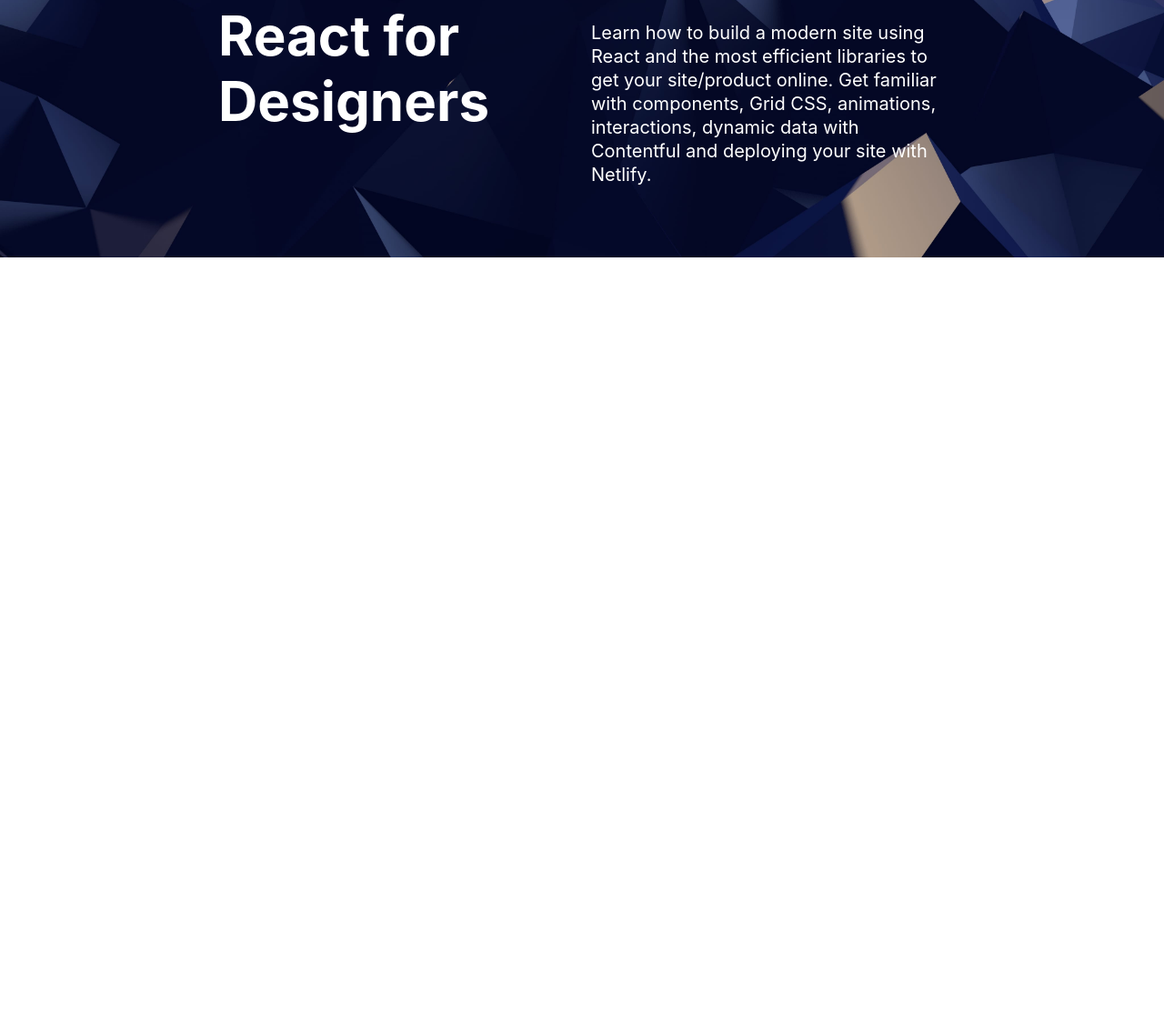
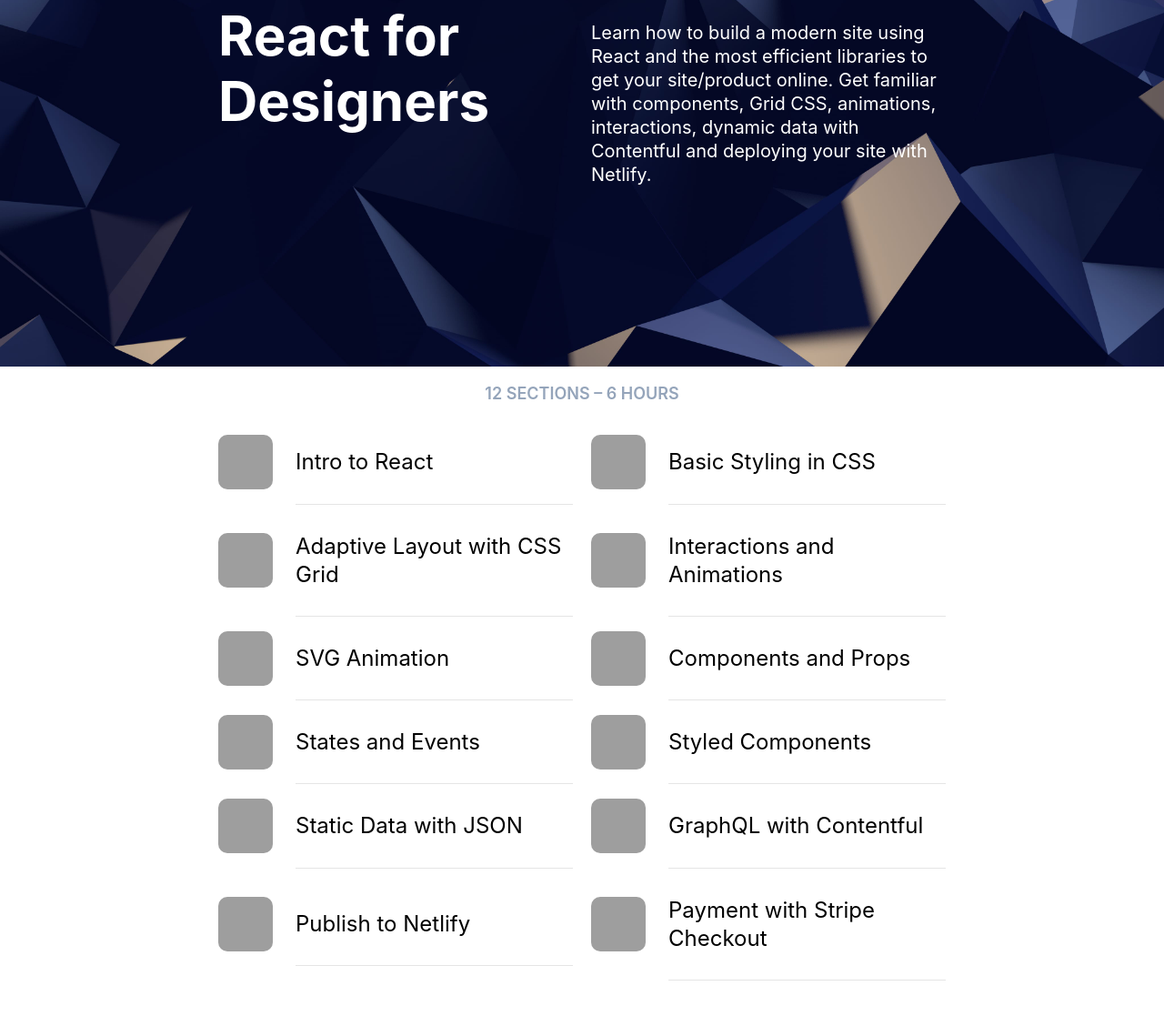
Before and after one commit to vazquez/2019-vazquez-io, a Gatsby site: page / in a window 1280 px wide. Shown: the part 2035-3152 px from the top of the page at 91% size. Before the commit the page ends 2388 px from the top, so only its background shows below. Built offline with nearby package versions, Linux system fonts and the light colour scheme; Gatsby itself is replaced by a stand-in of ours; grey boxes are pictures that could not be loaded.

Commit message:
Adding JSON data

```diff
--- /dev/null
+++ b/src/components/Cell.js
@@ -0,0 +1,21 @@
+import React from 'react'
+import styled from 'styled-components'
+import './Cell.scss'
+
+const CellImage = styled.div`
+    width: 60px;
+    height: 60px;
+    background: #212C4F;
+    border-radius: 10px;
+    background-image: url(${props => props.image});
+    background-size: 60px;
+`
+
+const Cell = props => (
+    <div className="CellGroup">
+        <CellImage image={props.image}></CellImage>
+        <div className="CellTitle">{props.title}</div>
+    </div>
+
+)
+export default Cell
--- /dev/null
+++ b/src/components/Cell.scss
@@ -0,0 +1,12 @@
+.CellGroup {
+    display: grid;
+    grid-template-columns: 60px auto;
+    grid-gap: 25px;
+    align-items: center;
+
+    .CellTitle {
+        font-size: 24px;
+        border-bottom: 1px solid rgba(0,0,0, 0.1);
+        padding: 30px 0;
+    }
+}
--- a/src/components/Section.js
+++ b/src/components/Section.js
@@ -8,7 +8,7 @@
     margin: 100px 0 0 0;
     background: url(${props => props.image});
     background-size: cover;
-    height: 600px;
+    height: 720px;
     display: grid;
     grid-template-rows: 300px auto;
     grid-gap: 20px;
@@ -30,6 +30,7 @@
 const SectionTitleGroup = styled.div`
     max-width: 800px;
     margin: 0 auto;
+    padding: 0 40px;
     display: grid;
     grid-gap: 20px;
     align-items: start;
--- a/src/components/header.js
+++ b/src/components/header.js
@@ -7,11 +7,8 @@
 import './header.scss'
 
 class Header extends React.Component {
-  constructor(props) {
-    super(props)
-    this.state = {
-      hasScrolled: false
-    }
+  state = {
+    hasScrolled: false
   }
 
   componentDidMount(){
--- a/src/components/layout.scss
+++ b/src/components/layout.scss
@@ -86,6 +86,27 @@
 
 }
 
+.SectionCaption {
+  font-weight: 600;
+  font-size: 18px;
+  text-transform: uppercase;
+  color: #94A4BA;
+  text-align: center;
+}
+
+.SectionCellGroup {
+  max-width: 800px;
+  margin: 0 auto 100px;
+  padding: 0 20px;
+  display: grid;
+  grid-template-columns: repeat(2, 1fr);
+  grid-column-gap: 20px;
+
+  @media (max-width: 800px) {
+    grid-template-columns: repeat(1, 1fr);
+  }
+}
+
 // Media queries
 
 @media (max-width: 640px){
--- a/src/pages/index.js
+++ b/src/pages/index.js
@@ -6,6 +6,8 @@
 import Card from '../components/Card'
 import Section from '../components/Section'
 import Wave from '../components/Wave';
+import staticdata from '../../staticdata.json'
+import Cell from '../components/Cell';
 
 const IndexPage = () => (
   <Layout>
@@ -73,6 +75,13 @@
         text="Learn how to build a modern site using React and the most efficient libraries to get your site/product online. Get familiar with components, Grid CSS, animations, interactions, dynamic data with Contentful and deploying your site with Netlify."
       />
 
+      <p className="SectionCaption">12 sections – 6 hours</p>
+      <div className="SectionCellGroup">
+        {staticdata.cells.map(cell => (
+          <Cell title={cell.title} image={cell.image} />
+        ))}
+      </div>
+
     </div>
   </Layout>
 )
--- /dev/null
+++ b/staticdata.json
@@ -0,0 +1,52 @@
+{
+    "cells": [
+        {
+            "title": "Intro to React",
+            "image": "https://cl.ly/1U1F170x3D0L/download/logo-react-small.png"
+        },
+        {
+            "title": "Basic Styling in CSS",
+            "image": "https://cl.ly/1U1F170x3D0L/download/logo-react-small.png"
+        },
+        {
+            "title": "Adaptive Layout with CSS Grid",
+            "image": "https://cl.ly/1U1F170x3D0L/download/logo-react-small.png"
+        },
+        {
+            "title": "Interactions and Animations",
+            "image": "https://cl.ly/1U1F170x3D0L/download/logo-react-small.png"
+        },
+        {
+            "title": "SVG Animation",
+            "image": "https://cl.ly/1U1F170x3D0L/download/logo-react-small.png"
+        },
+        {
+            "title": "Components and Props",
+            "image": "https://cl.ly/1U1F170x3D0L/download/logo-react-small.png"
+        },
+        {
+            "title": "States and Events",
+            "image": "https://cl.ly/1U1F170x3D0L/download/logo-react-small.png"
+        },
+        {
+            "title": "Styled Components",
+            "image": "https://cl.ly/1U1F170x3D0L/download/logo-react-small.png"
+        },
+        {
+            "title": "Static Data with JSON",
+            "image": "https://cl.ly/1U1F170x3D0L/download/logo-react-small.png"
+        },
+        {
+            "title": "GraphQL with Contentful",
+            "image": "https://cl.ly/1U1F170x3D0L/download/logo-react-small.png"
+        },
+        {
+            "title": "Publish to Netlify",
+            "image": "https://cl.ly/1U1F170x3D0L/download/logo-react-small.png"
+        },
+        {
+            "title": "Payment with Stripe Checkout",
+            "image": "https://cl.ly/1U1F170x3D0L/download/logo-react-small.png"
+        }
+    ]
+}
```
